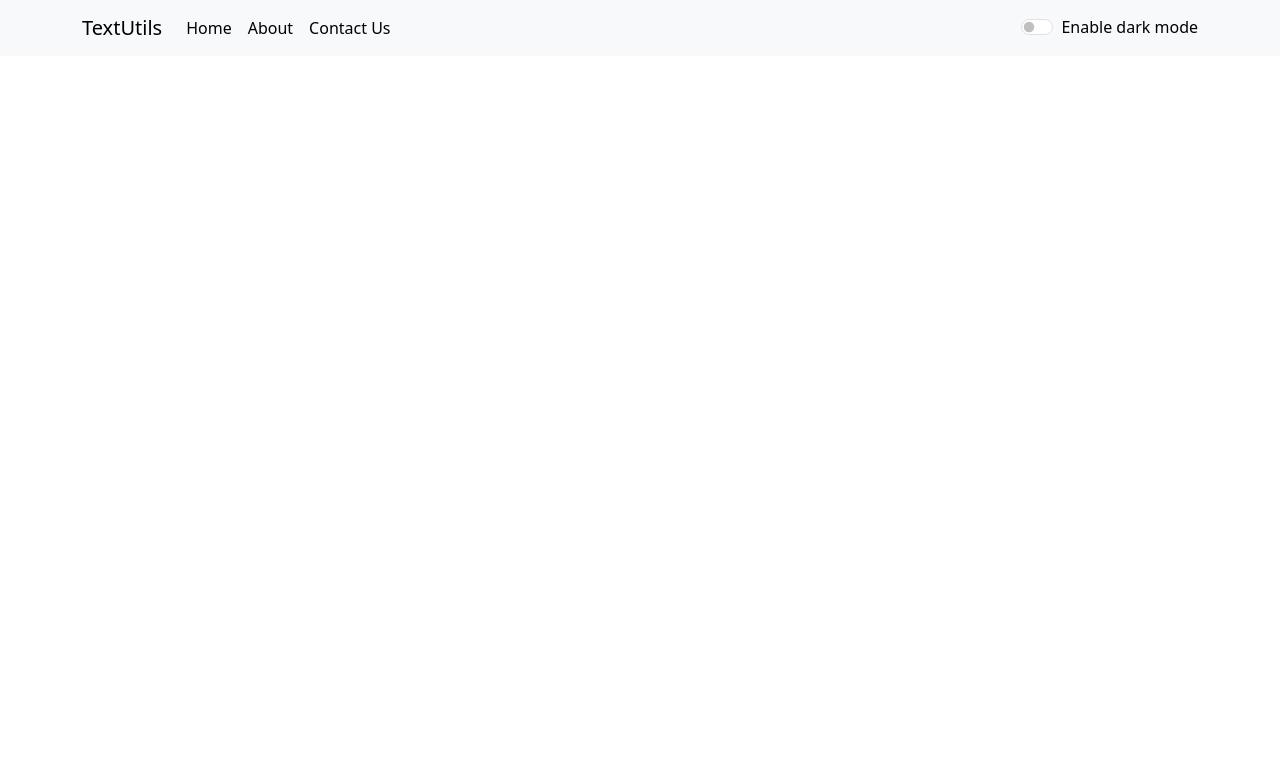
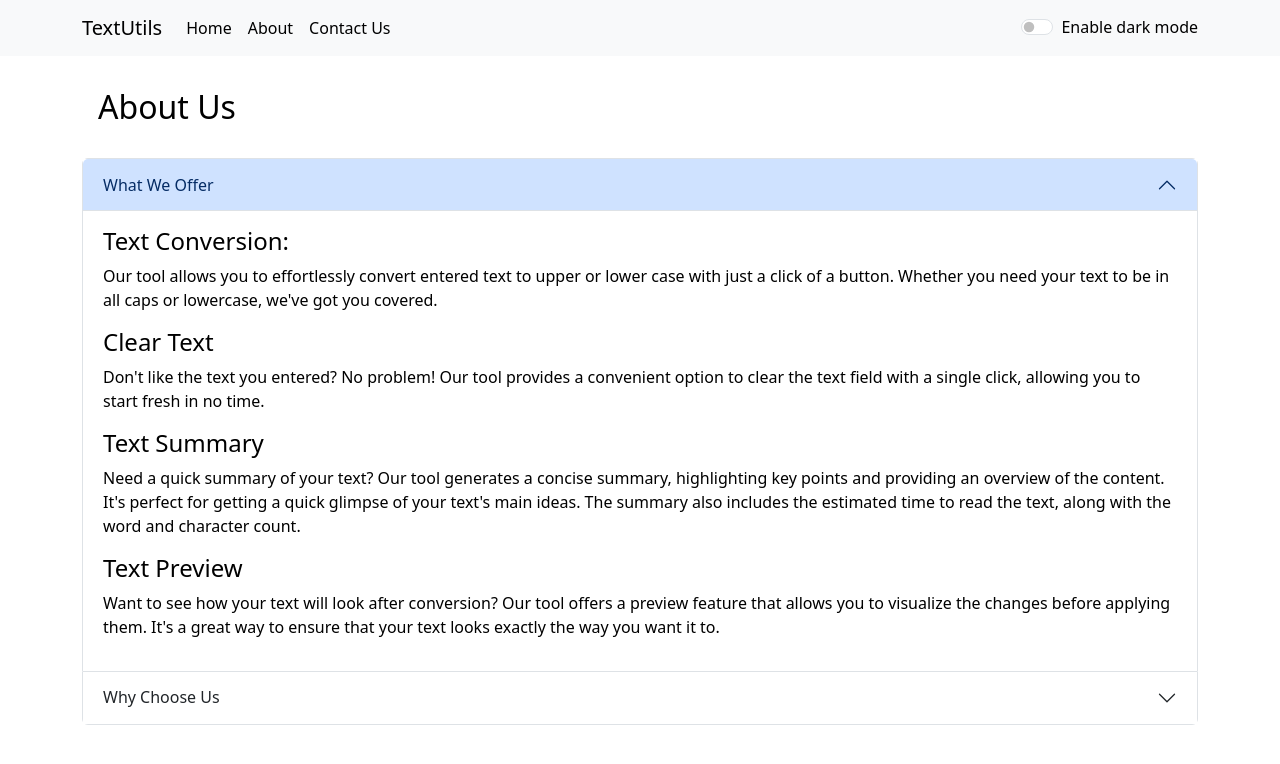
Before and after one commit to FatimaAli19/TextUtils_website, a React (Create React App) app: page / in a window 1280 px wide. Shown: the top 764 px of the page. Built offline with nearby package versions, Linux system fonts and the light colour scheme.

Commit message:
create the about section

```diff
--- a/src/App.js
+++ b/src/App.js
@@ -1,5 +1,6 @@
 import "bootstrap/dist/css/bootstrap.min.css";
 import NavBar from "./Components/NavBar";
+import About from "./Components/About";
 import { useState } from "react";
 
 function App() {
@@ -18,6 +19,7 @@ function App() {
   return (
     <>
       <NavBar mode={mode} toggleMode={toggleMode} />
+      <About mode={mode} toggleMode={toggleMode} />
     </>
   );
 }
--- a/src/Components/About.jsx
+++ b/src/Components/About.jsx
@@ -0,0 +1,72 @@
+import React from "react";
+import Accordion from "react-bootstrap/Accordion";
+export default function About(props) {
+  const myStyle = {
+    color: `${props.mode === "light" ? "black" : "white"}`,
+    backgroundColor: `${props.mode === "light" ? "white" : "#1e3021"}`,
+
+  };
+  return (
+    <div className="container" style={myStyle}>
+      <h2 className="my-3 p-3">About Us</h2>
+      <Accordion defaultActiveKey="0"  >
+        <Accordion.Item eventKey="0" >
+          <Accordion.Header style={myStyle}>What We Offer</Accordion.Header>
+          <Accordion.Body style={myStyle}>
+            <h4>Text Conversion:</h4>
+            <p>
+              Our tool allows you to effortlessly convert entered text to upper
+              or lower case with just a click of a button. Whether you need your
+              text to be in all caps or lowercase, we've got you covered.
+            </p>
+            <h4>Clear Text</h4>
+            <p>
+              Don't like the text you entered? No problem! Our tool provides a
+              convenient option to clear the text field with a single click,
+              allowing you to start fresh in no time.
+            </p>
+            <h4>Text Summary</h4>
+            <p>
+              Need a quick summary of your text? Our tool generates a concise
+              summary, highlighting key points and providing an overview of the
+              content. It's perfect for getting a quick glimpse of your text's
+              main ideas. The summary also includes the estimated time to read
+              the text, along with the word and character count.
+            </p>
+            <h4>Text Preview</h4>
+            <p>
+              Want to see how your text will look after conversion? Our tool
+              offers a preview feature that allows you to visualize the changes
+              before applying them. It's a great way to ensure that your text
+              looks exactly the way you want it to.
+            </p>
+          </Accordion.Body>
+        </Accordion.Item>
+        <Accordion.Item eventKey="1" style={myStyle}>
+          <Accordion.Header style={myStyle}>Why Choose Us</Accordion.Header>
+          <Accordion.Body style={myStyle}>
+            <h4> Free to Use  </h4>
+            <p>
+              Our tool boasts a simple and intuitive interface, making it easy
+              for users of all levels to navigate and utilize its features
+              effortlessly.
+            </p>
+            <h4>Fast and Efficient </h4>
+            <p>
+              With lightning-fast processing speeds, our tool delivers quick
+              results, saving you valuable time and effort.
+            </p>
+            <h4>User-Friendly Interface  </h4>
+            <p>
+              Text Converter Tool is completely free to use! No subscriptions,
+              no hidden fees – just a hassle-free text editing experience at
+              your fingertips.
+            </p>
+          </Accordion.Body>
+        </Accordion.Item>
+      </Accordion>
+
+
+    </div>
+  );
+}
```
